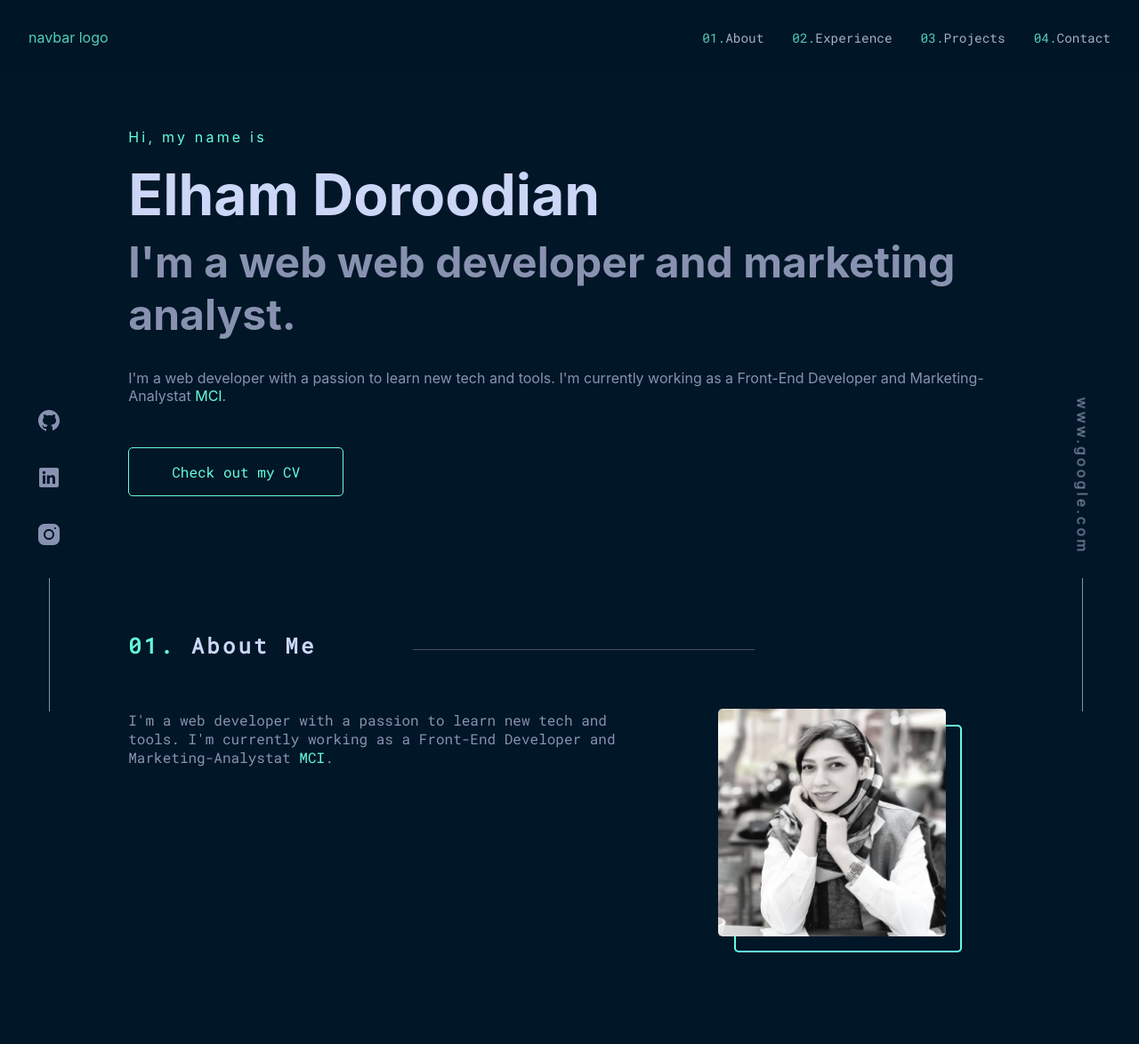
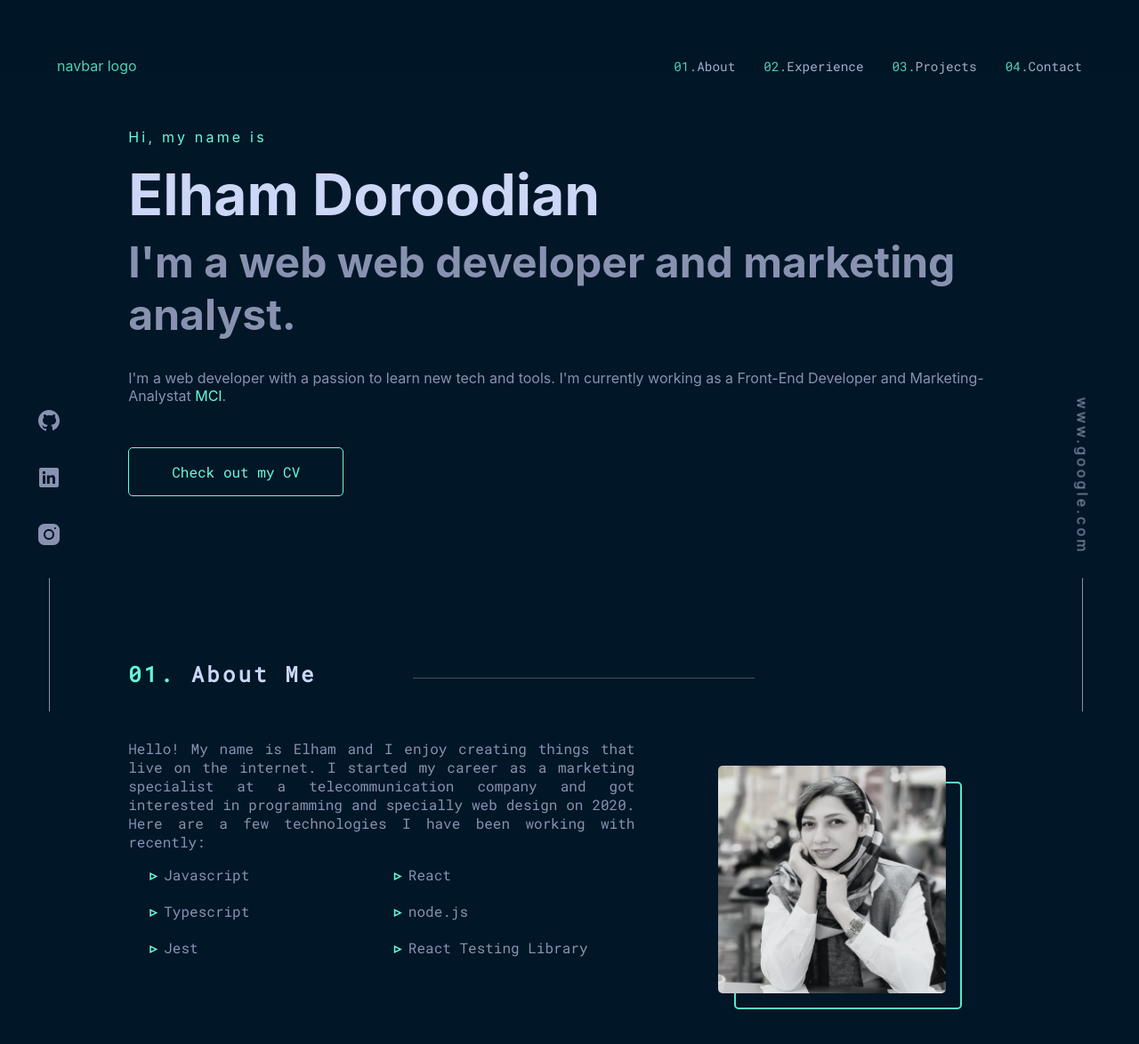
Before and after one commit to Elhamdorudian/elham-portfolio, a React (Create React App) app: page / in a window 1280 px wide. Shown: the top 1174 px of the page at 89% size. Before the commit the page ends 1151 px from the top, so only its background shows below. Built offline with nearby package versions, Linux system fonts and the light colour scheme.

Commit message:
about content

```diff
--- a/src/App.js
+++ b/src/App.js
@@ -11,10 +11,22 @@ import Instagram from "../src/assets/icons/instagram.svg";
 // library.add(fas);
 
 const navbarMenu = [
-  { path: "/", id: 0, name: "about", number: "01", title: "About" },
-  { path: "/", id: 1, name: "experience", number: "02", title: "Experience" },
-  { path: "/", id: 2, name: "projects", number: "03", title: "Projects" },
-  { path: "/", id: 3, name: "contact", number: "04", title: "Contact" },
+  { path: "#about", id: 0, name: "about", number: "01", title: "About" },
+  {
+    path: "#about",
+    id: 1,
+    name: "experience",
+    number: "02",
+    title: "Experience",
+  },
+  {
+    path: "#project",
+    id: 2,
+    name: "projects",
+    number: "03",
+    title: "Projects",
+  },
+  { path: "#contact", id: 3, name: "contact", number: "04", title: "Contact" },
 ];
 
 const socials = [
--- a/src/assets/styles/AboutMe.css
+++ b/src/assets/styles/AboutMe.css
@@ -24,18 +24,13 @@
     color: var(--green);
 }
 
-/* .about-content{
-    display: grid;
-    grid-template-columns: 3fr 2fr;
-    gap:50px;
-} */
-
 .about-img-wrapper{
     border: 2px solid var(--green);
     border-radius: 5px;
-    width: 50vw;
-    height: 50vw;
-    margin:3rem auto;
+    width: 40vw;
+    height: 40vw;
+    margin:5rem auto;
+    opacity: 90%;
 }
 
 .about-content img{
@@ -43,9 +38,24 @@ position: relative;
 border-radius: 5px;
 left:-20px;
 top:-20px;
-width:50vw;
-height: 50vw;
+width:40vw;
+height: 40vw;
 }
+
+.about-img-wrapper:hover{
+animation: about-img-wrapper-hover 0.5s forwards;
+opacity: 100%;
+}
+
+@keyframes about-img-wrapper-hover{
+0%{
+    transform: translate(0, 0);
+}
+100%{
+    transform: translate(0, -2px);
+}
+}
+
 
 
 @media only screen and (min-width:300px) {
@@ -73,6 +83,8 @@ height: 50vw;
         display: grid;
         grid-template-columns: 3fr 2fr;
         gap:50px;
+        text-align: justify;
+        text-justify: inter-word;
     }
 
     .about-img-wrapper{
@@ -95,10 +107,26 @@ height: 50vw;
         width: 40vw;
     }
 
+    .about-skills{
+         display: grid;
+         grid-template-columns: 1fr 1fr;
+         gap:20px;
+         list-style: none;
+    }
+    .about-skills li::before {
+        content: "▹";
+        color: var(--green);
+        font-weight: bold;
+        display: inline-block;
+        width: 1em;
+        margin-left: -1em;
+      }
+
+
   }
   @media only screen and (min-width: 1024px){
     .main-content-about{
-        padding-top: 8rem;
+        padding-top: 10rem;
     }
 
     .about-h::after{
--- a/src/assets/styles/Navbar.css
+++ b/src/assets/styles/Navbar.css
@@ -12,7 +12,7 @@
 .navbar-menu{
     background-color: transparent;
     align-items: center;
-    padding: 2rem;
+    padding:4rem;
     margin: 0;
 }
 .s-nav{
@@ -30,6 +30,10 @@ justify-content: flex-end;
 
 .l-nav{
 display:none;
+}
+
+.navbar-icon{
+    padding-top:1rem !important;
 }
 
 .navbar-item a:hover{
--- a/src/components/AboutMe.js
+++ b/src/components/AboutMe.js
@@ -1,19 +1,32 @@
 import "../assets/styles/AboutMe.css";
 import myImg from "../assets/images/myPic.jpeg";
 const AboutMe = () => {
+  const skills = [
+    "Javascript",
+    "React",
+    "Typescript",
+    "node.js",
+    "Jest",
+    "React Testing Library",
+  ];
+
   return (
-    <div className="main-content-about">
+    <div className="main-content-about" id="about">
       <h3 className="about-h">
         <span>01. </span>About Me
       </h3>
       <div className="about-content">
         <p className="main-content-desc">
-          I'm a web developer with a passion to learn new tech and tools. I'm
-          currently working as a Front-End Developer and Marketing-Analystat{" "}
-          <a href="https://www.mci.ir/" rel="noreferrer" target="_blank">
-            MCI
-          </a>
-          .
+          Hello! My name is Elham and I enjoy creating things that live on the
+          internet. I started my career as a marketing specialist at a
+          telecommunication company and got interested in programming and
+          specially web design on 2020. Here are a few technologies I have been
+          working with recently:
+          <ul className="about-skills">
+            {skills.map((skill) => (
+              <li>{skill}</li>
+            ))}
+          </ul>
         </p>
         <div className="about-img-wrapper">
           <img src={myImg} alt="myImg" />
--- a/src/components/RegularNav.js
+++ b/src/components/RegularNav.js
@@ -5,10 +5,10 @@ const RegularNav = ({ navbarMenu }) => {
       {navbarMenu.map((item) => {
         return (
           <li className="navbar-item" key={item.id}>
-            <Link to={item.path}>
+            <a href={item.path}>
               <span>{item.number}.</span>
               {item.title}
-            </Link>
+            </a>
           </li>
         );
       })}
--- a/src/layout/Navbar.js
+++ b/src/layout/Navbar.js
@@ -1,4 +1,4 @@
-import { Link } from "react-router-dom";
+// import { Link } from "react-router-dom";
 import "../assets/styles/Navbar.css";
 import DropDown from "../components/DropDown";
 import RegularNav from "../components/RegularNav";
```
